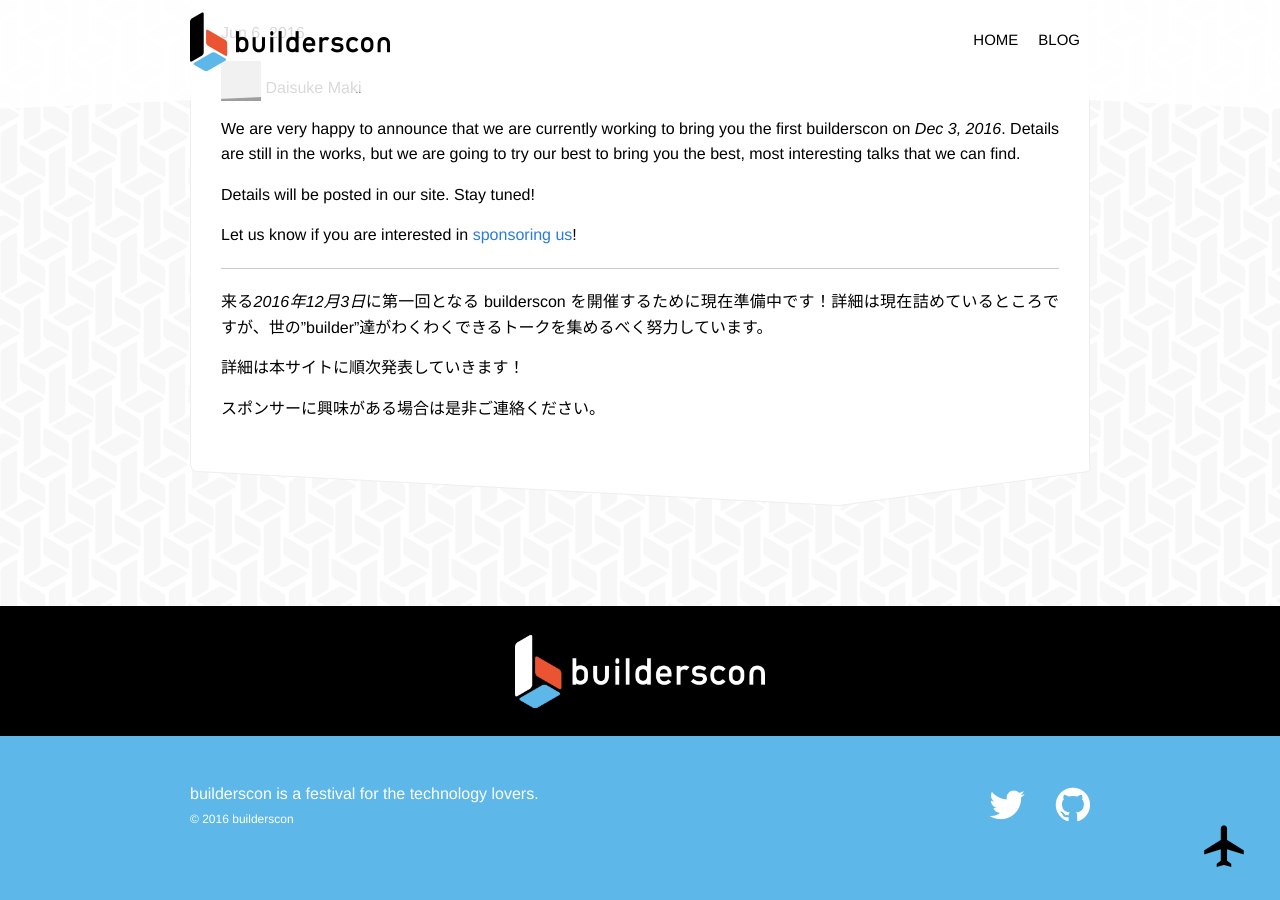
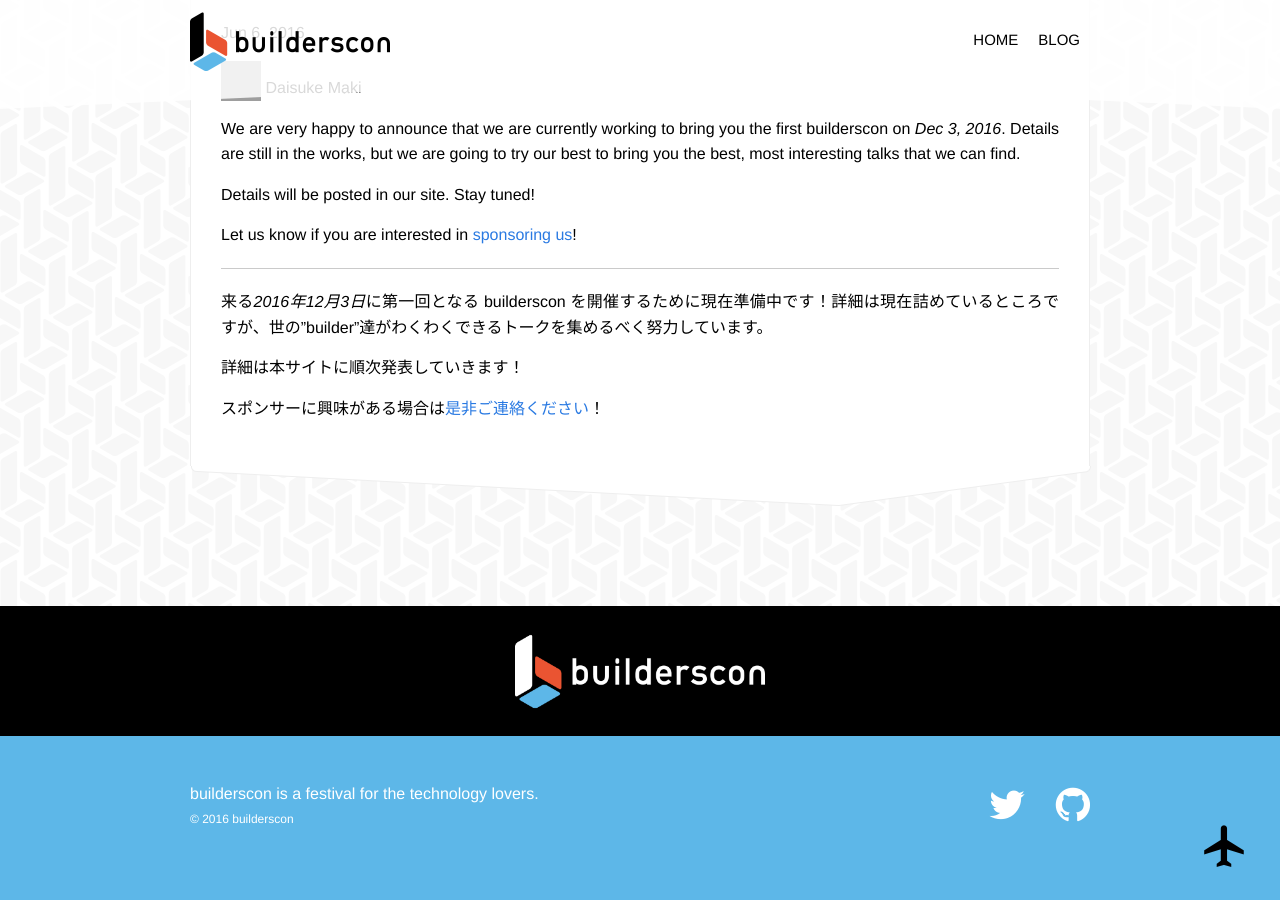
Before and after one commit to uzulla/blog.builderscon.io, a Jekyll site: the page built from _posts/2016-06-06-annoucing-builderscon-1.md, in a window 1280 px wide and 900 px high, scrolled down 520 px. Built offline with Jekyll 4.4.1, drawn with Linux system fonts in a browser that asks for light colours; some web fonts are replaced; part of the change alters nothing that is shown; grey boxes are pictures that could not be loaded.

Commit message:
fix link

```diff
--- a/_posts/2016-06-06-annoucing-builderscon-1.md
+++ b/_posts/2016-06-06-annoucing-builderscon-1.md
@@ -10,7 +10,7 @@ We are very happy to announce that we are currently working to bring you the fir
 
 Details will be posted in our site. Stay tuned!
 
-Let us know if you are interested in [sponsoring us]()!
+Let us know if you are interested in [sponsoring us](http://blog.builderscon.io/builderscon/2016/06/06/call-for-sponsors.html)!
 
 ---
 
@@ -18,4 +18,4 @@ Let us know if you are interested in [sponsoring us]()!
 
 詳細は本サイトに順次発表していきます！
 
-スポンサーに興味がある場合は是非ご連絡ください。
+スポンサーに興味がある場合は[是非ご連絡ください](http://blog.builderscon.io/builderscon/2016/06/06/annoucing-builderscon-1.html)！
```
